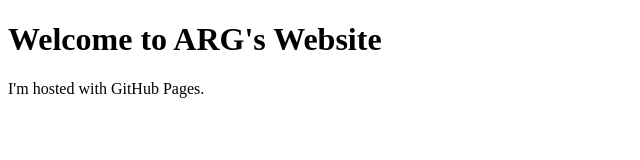
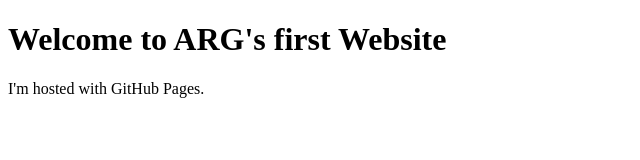
Before and after one commit to anandrajgupta/anandrajgupta.github.io, a plain HTML site: page index.html in a window 1280 px wide. Shown: the whole page, without its empty margins (0-640 px from the left). Drawn offline with Linux system fonts and the light colour scheme.

Commit message:
Update index.html

```diff
--- a/index.html
+++ b/index.html
@@ -1,7 +1,7 @@
 <!DOCTYPE html>
-<html>
-<body>
-<h1>Welcome to ARG's Website</h1>
-<p>I'm hosted with GitHub Pages.</p>
-</body>
-</html>
+  <html>
+    <body>
+      <h1>Welcome to ARG's first Website</h1>
+      <p>I'm hosted with GitHub Pages.</p>
+    </body>
+  </html>
```
